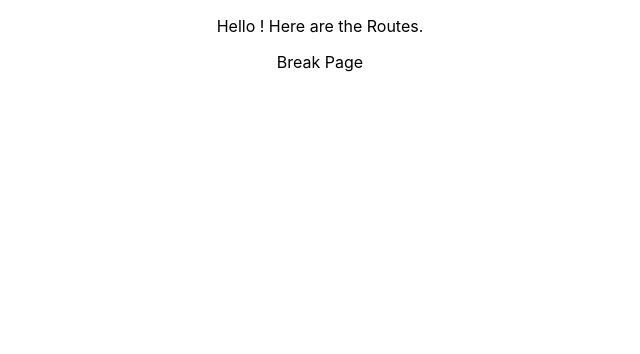
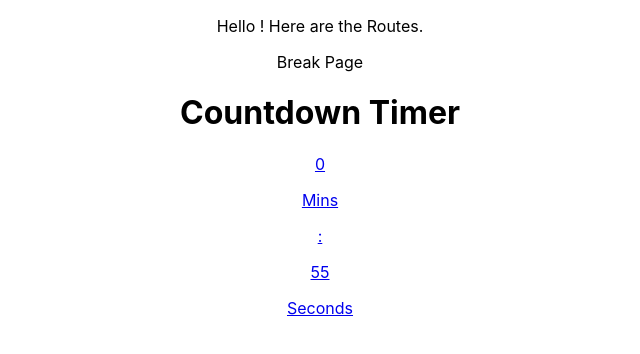
Before and after one commit to CodeOp-tech/fspt15-proj-team3, a React (Create React App) app in the folder my-react-app/: page /break in a window 1280 px wide. Shown: the top 354 px of the page, without its empty margins (320-960 px from the left). Built offline with nearby package versions, Linux system fonts and the light colour scheme.

Commit message:
added timer

```diff
--- /dev/null
+++ b/my-react-app/src/Components/CountdownTimer.js
@@ -0,0 +1,49 @@
+import React from 'react';
+import { useCountdown } from '../Hooks/useCountDown'
+import DateTimeDisplay from './DateTimeDisplay';
+
+const ExpiredNotice = () => {
+  return (
+    <div className="expired-notice">
+      <span>Expired!!!</span>
+      <p>Please select a future date and time.</p>
+    </div>
+  );
+};
+
+const ShowCounter = ({ minutes, seconds }) => {
+  return (
+    <div className="show-counter">
+      <a
+        href="https://tapasadhikary.com"
+        target="_blank"
+        rel="noopener noreferrer"
+        className="countdown-link"
+      >
+
+        <DateTimeDisplay value={minutes} type={'Mins'} isDanger={false} />
+        <p>:</p>
+        <DateTimeDisplay value={seconds} type={'Seconds'} isDanger={false} />
+      </a>
+    </div>
+  );
+};
+
+const CountdownTimer = ({ targetDate }) => {
+  const [minutes, seconds] = useCountdown(targetDate);
+
+  if (minutes + seconds <= 0) {
+    return <ExpiredNotice />;
+  } else {
+    return (
+      <ShowCounter
+        //days={days}
+        //hours={hours}
+        minutes={minutes}
+        seconds={seconds}
+      />
+    );
+  }
+};
+
+export default CountdownTimer;
--- /dev/null
+++ b/my-react-app/src/Components/DateTimeDisplay.js
@@ -0,0 +1,12 @@
+import React from 'react';
+
+const DateTimeDisplay = ({ value, type, isDanger }) => {
+  return (
+    <div className={isDanger ? 'countdown danger' : 'countdown'}>
+      <p>{value}</p>
+      <span>{type}</span>
+    </div>
+  );
+};
+
+export default DateTimeDisplay;
--- a/my-react-app/src/Components/Timer.js
+++ /dev/null
@@ -1,33 +0,0 @@
-import {React, useState} from "react";
-import { CountdownCircleTimer, useCountdown} from "react-countdown-circle-timer";
-
-
-function Timer() {
-
-const {
-        path,
-        pathLength,
-        stroke,
-        strokeDashoffset,
-        remainingTime,
-        elapsedTime,
-        size,
-        strokeWidth,
-      } = useCountdown({ isPlaying: true, duration: 7 })
-
-
-  return (
-    <div className="App">
-
-      <p> Timer </p>
-      <CountdownCircleTimer
-        isPlaying
-        duration={7}
-     >
-
-      </CountdownCircleTimer>
-
-    </div>
-  )
-}
-export default Timer
--- /dev/null
+++ b/my-react-app/src/Hooks/useCountDown.js
@@ -0,0 +1,29 @@
+import { useEffect, useState } from 'react';
+
+const useCountdown = (targetDate) => {
+  const countDownDate = new Date(targetDate).getTime();
+
+  const [countDown, setCountDown] = useState(
+    countDownDate - new Date().getTime()
+  );
+
+  useEffect(() => {
+    const interval = setInterval(() => {
+      setCountDown(countDownDate - new Date().getTime());
+    }, 1000);
+
+    return () => clearInterval(interval);
+  }, [countDownDate]);
+
+  return getReturnValues(countDown);
+};
+
+const getReturnValues = (countDown) => {
+  // calculate time left
+  const minutes = Math.floor((countDown % (1000 * 60 * 60)) / (1000 * 60));
+  const seconds = Math.floor((countDown % (1000 * 60)) / 1000);
+
+  return [minutes, seconds];
+};
+
+export { useCountdown };
--- a/my-react-app/src/Pages/BreakPage.js
+++ b/my-react-app/src/Pages/BreakPage.js
@@ -1,14 +1,21 @@
 import React from "react";
-import Timer from "../Components/Timer";
+import CountdownTimer from "../Components/CountdownTimer";
 
 
 function BreakPage() {
+
+  const THREE_DAYS_IN_MS = 1 * 60 * 1000;
+  const NOW_IN_MS = new Date().getTime();
+
+  const dateTimeAfterThreeDays = NOW_IN_MS + THREE_DAYS_IN_MS;
+
   return (
     <div className="App">
 
       <p> Break Page </p>
 
-
+      <h1>Countdown Timer</h1>
+      <CountdownTimer targetDate={dateTimeAfterThreeDays} />
 
     </div>
   )
```
